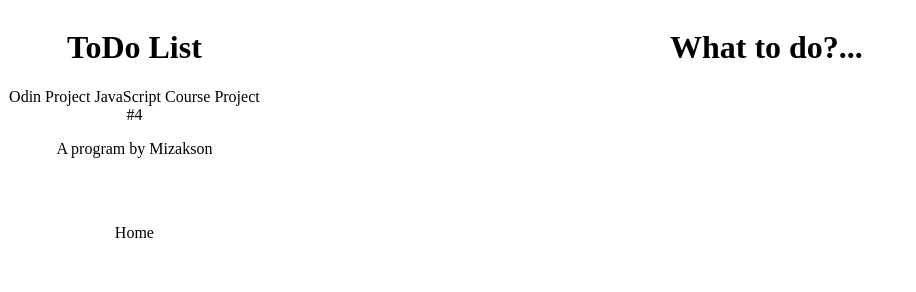
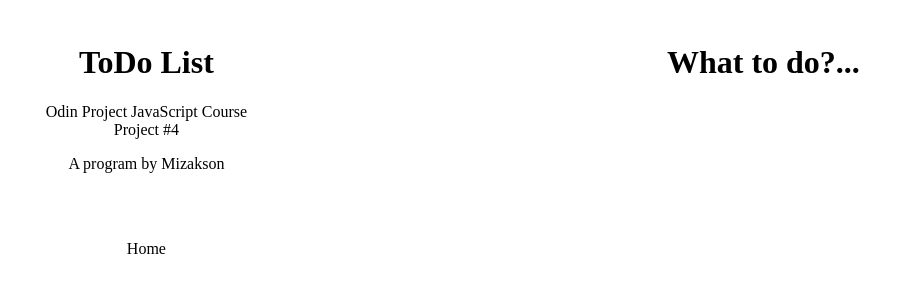
Before and after one commit to Mizakson/todo_list, a website built with webpack: page public/index.html in a window 1280 px wide. Shown: the whole page, without its empty margins (0-916 px from the left). Built offline with nearby package versions, Linux system fonts and the light colour scheme.

Commit message:
Add more styling, createProjectDisplay function

```diff
--- a/public/styles.css
+++ b/public/styles.css
@@ -1,6 +1,7 @@
 body {
     display: grid;
     grid-template-columns: 1fr 4fr;
+    padding: 15px;
 }
 
 #header {
@@ -13,6 +14,7 @@ body {
 }
 
 #header > #nav {
+    text-align: inherit;
     padding-top: 50px;
 }
 
@@ -20,12 +22,23 @@ body {
     background: none;
 	color: inherit;
 	border: none;
-	padding: 0;
 	font: inherit;
 	cursor: pointer;
 	outline: inherit;
 }
 
+#content {
+    display: flex;
+    flex-direction: column;
+    align-items: center;
+    /* justify-content: center; */
+    gap: 15px;
+}
+
 #content-header {
     text-align: center;
 }
+
+#display {
+    display: grid;
+}
--- a/src/modules/interface.js
+++ b/src/modules/interface.js
@@ -57,9 +57,18 @@ function createContent() {
     body.appendChild(contentContainer);
 };
 
+function createProjectDisplay() {
+    const projectDisplay = document.createElement('div');
+    projectDisplay.id = 'display';
+
+    const content = document.querySelector('#content');
+    content.appendChild(projectDisplay);
+}
+
 function pageOnLoad() {
     createHeader();
     createContent();
+    createProjectDisplay();
 };
 
 export default pageOnLoad;
```
